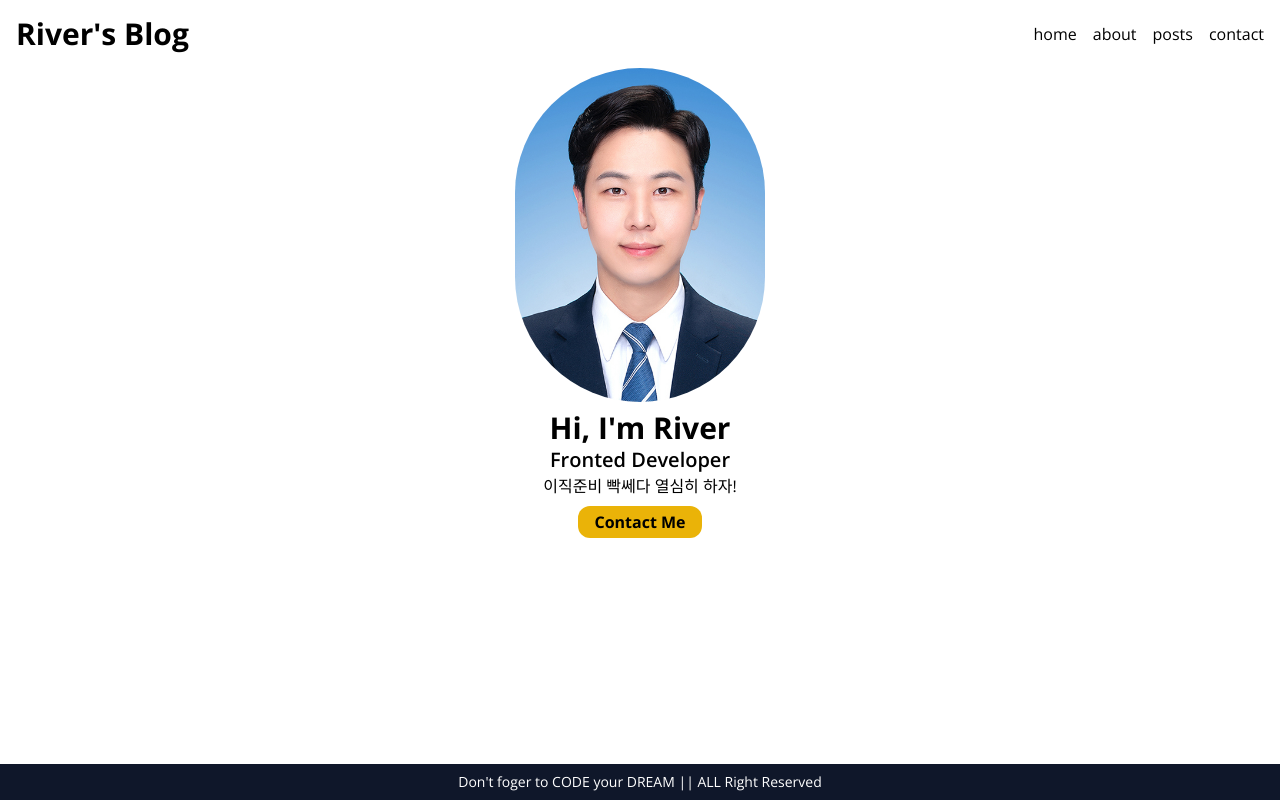
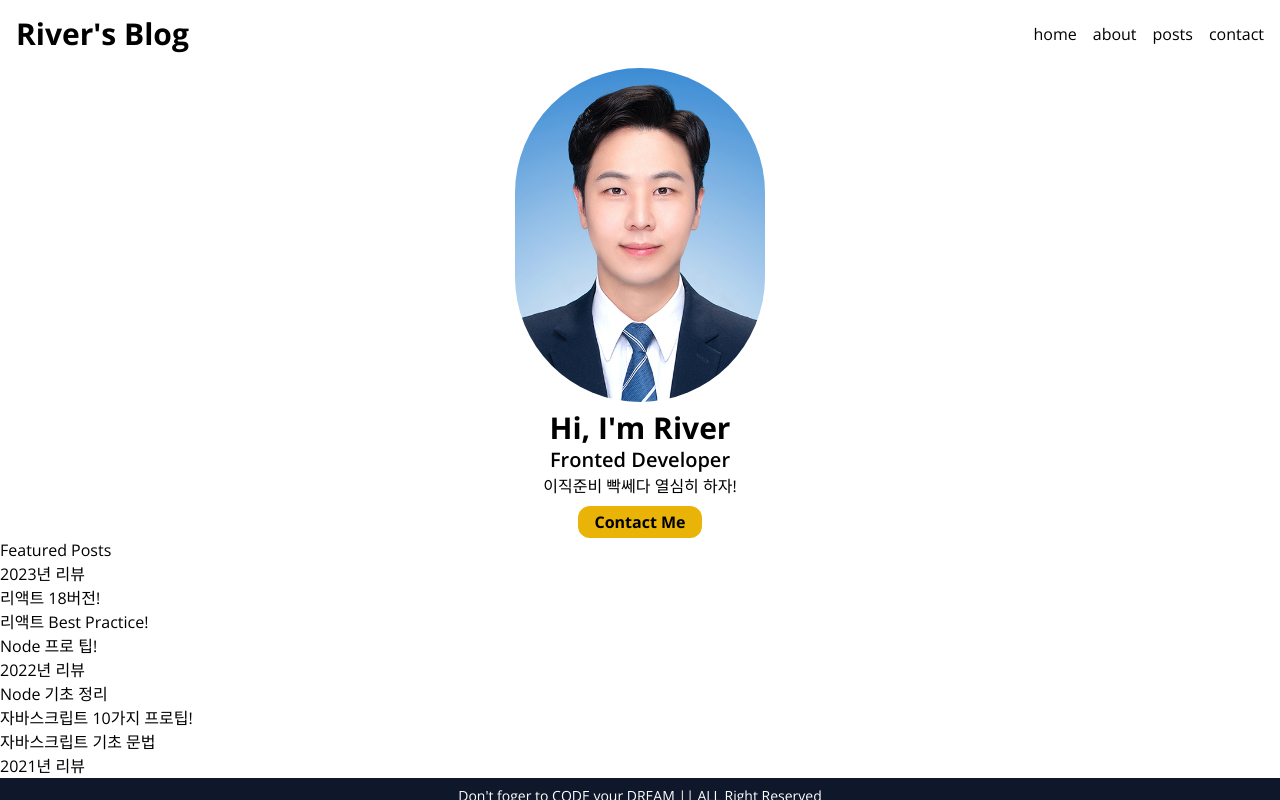
Before and after one commit to Seokho0120/blog-project, a Next.js app: page / in a window 1280 px wide. Built offline with nearby package versions, Linux system fonts and the light colour scheme.

Commit message:
🎨 Feature post 구조

```diff
--- a/src/app/page.tsx
+++ b/src/app/page.tsx
@@ -1,11 +1,12 @@
 import Hero from '@/components/Hero';
-import ProfileCard from '@/components/Hero';
-import Image from 'next/image';
+import FeaturePosts from '@/components/FeaturePosts';
 
 export default function HomePage() {
   return (
     <>
       <Hero />
+      {/* @ts-expect-error Async Server Component */}
+      <FeaturePosts />
     </>
   );
 }
--- a/src/app/posts/page.tsx
+++ b/src/app/posts/page.tsx
@@ -1,5 +1,16 @@
+import { getPosts } from '@/service/posts';
 import React from 'react';
 
-export default function PostsPage() {
-  return <p>포스트들!!</p>;
+export default async function PostsPage() {
+  const posts = await getPosts();
+
+  return (
+    <>
+      <ul>
+        {posts.map((item, index) => (
+          <li key={index}>{item.date}</li>
+        ))}
+      </ul>
+    </>
+  );
 }
--- /dev/null
+++ b/src/components/FeaturePosts.tsx
@@ -0,0 +1,17 @@
+import { getAllPosts } from '@/service/posts';
+import Image from 'next/image';
+import React from 'react';
+import PostsGrid from './PostsGrid';
+
+export default async function FeaturePosts() {
+  // 모든 포스트 데이터 읽어오기
+  // 모든 포스트 데이터 보여주기
+  const posts = await getAllPosts();
+
+  return (
+    <section>
+      <h2>Featured Posts</h2>
+      <PostsGrid posts={posts} />
+    </section>
+  );
+}
--- a/src/components/Hero.tsx
+++ b/src/components/Hero.tsx
@@ -12,7 +12,6 @@
         width={250}
         height={250}
         priority
-        // 홈페이지에서 가장 상징적이고 먼저 보여줘야하기 때문에(브랜드 이미지) priority 속성 사용 -> nextjs에서 가장 먼저 다운받음
       />
       <h2 className='text-3xl font-bold mt-2'>{"Hi, I'm River"}</h2>
       <h3 className='text-xl font-semibold'>Fronted Developer</h3>
--- /dev/null
+++ b/src/components/PostsGrid.tsx
@@ -0,0 +1,14 @@
+import { Post } from '@/service/posts';
+import React from 'react';
+
+type Props = { posts: Post[] };
+
+export default function PostsGrid({ posts }: Props) {
+  return (
+    <ul>
+      {posts.map((post) => (
+        <li key={post.path}>{post.title}</li>
+      ))}
+    </ul>
+  );
+}
--- /dev/null
+++ b/src/service/posts.ts
@@ -0,0 +1,18 @@
+import path from 'path';
+import { readFile } from 'fs/promises';
+
+export type Post = {
+  title: string;
+  description: string;
+  date: Date;
+  category: string;
+  path: string;
+  featured: boolean;
+};
+
+export async function getAllPosts(): Promise<Post[]> {
+  const filePath = path.join(process.cwd(), 'data', 'posts.json');
+  return readFile(filePath, 'utf-8') //
+    .then<Post[]>((data) => JSON.parse(data))
+    .then((posts) => posts.sort((a, b) => (a.date > b.date ? -1 : 1)));
+}
```
